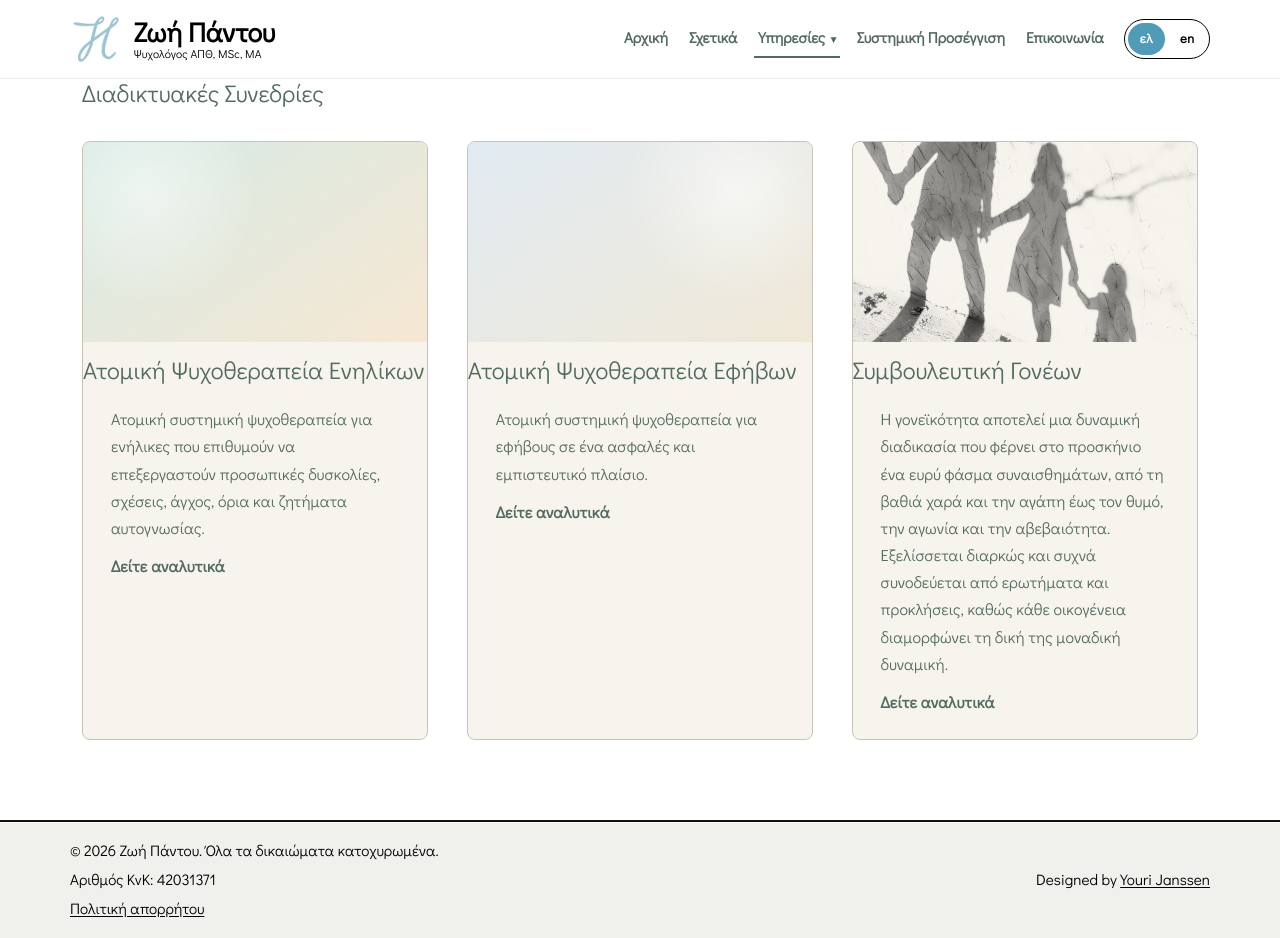
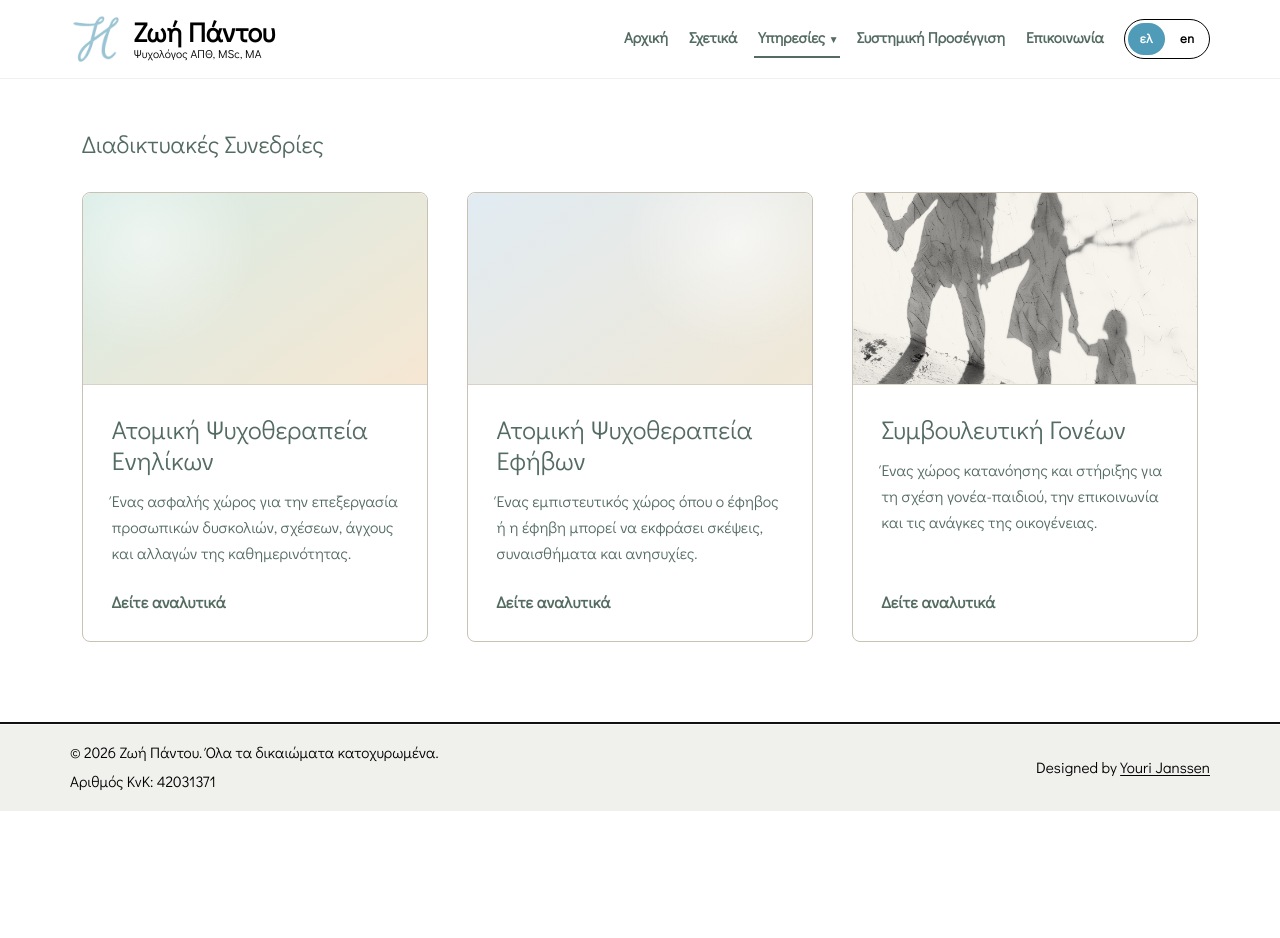
Before and after one commit to yourijanssen/ZoiWebsiteNextjs, a Next.js app: page /ypiresies in a window 1280 px wide. After the commit the page ends 811 px from the top, so only its background shows below. Built offline with nearby package versions, Linux system fonts and the light colour scheme.

Commit message:
Refine service pages and mobile navigation
- Add and localize adolescent psychotherapy content
- Update adult and parent counseling service copy
- Improve service layouts, styling, and responsive navigation
- Simplify service overview rendering

```diff
--- a/app/globals.css
+++ b/app/globals.css
@@ -2232,27 +2232,70 @@ body::after,
   font-weight: 700;
 }
 
-.service-card {
+.services-directory .service-card {
+  display: flex;
+  min-height: 100%;
+  flex-direction: column;
   padding: 0;
-}
-
-.service-card:hover {
-  transform: translateY(-4px);
-  box-shadow: 0 16px 32px rgba(35, 56, 67, 0.1);
-}
-
-.service-card h3,
-.service-card p,
-.service-card .text-link {
-  margin-inline: 1rem;
-}
-
-.service-card .text-link {
-  margin-bottom: 1rem;
-}
-
-.service-media {
+  background: #fff;
+  border-color: #c8c2b5;
+}
+
+/* Gives the services heading clear separation from the site header. */
+.services-directory {
+  padding-top: clamp(1.75rem, 4vw, 3.5rem);
+}
+
+.services-directory .service-card:hover {
+  transform: translateY(-3px);
+  border-color: #94a5b3;
+  box-shadow: 0 12px 26px rgba(35, 56, 67, 0.08);
+}
+
+.services-directory .service-card-content {
+  display: flex;
+  flex: 1;
+  min-width: 0;
+  flex-direction: column;
+  padding: clamp(1.35rem, 2.5vw, 1.8rem);
+}
+
+.services-directory .service-card h2,
+.services-directory .service-card p,
+.services-directory .service-card .text-link {
+  margin-inline: 0;
+}
+
+.services-directory .service-media {
+  flex: 0 0 auto;
+  min-height: 0;
+  height: clamp(10rem, 15vw, 12.5rem);
+  margin: 0;
   border-radius: var(--radius-lg) var(--radius-lg) 0 0;
+  border-bottom: 1px solid #d8d2c6;
+}
+
+.services-directory .service-card h2 {
+  margin: 0 0 0.85rem;
+  color: var(--text);
+  font-size: clamp(1.45rem, 2vw, 1.85rem);
+  line-height: 1.2;
+}
+
+.services-directory .service-card p {
+  margin: 0;
+  color: var(--text);
+  font-size: clamp(0.98rem, 1.1vw, 1.07rem);
+  line-height: 1.65;
+}
+
+.services-directory .service-card .text-link {
+  align-self: flex-start;
+  margin-top: auto;
+  padding-top: 1.5rem;
+  color: #536B61;
+  font-weight: 700;
+  line-height: 1.35;
 }
 
 .approach-copy,
@@ -2352,20 +2395,6 @@ body::after,
 .content-card,
 .contact-band {
   padding: clamp(1.8rem, 4vw, 3rem);
-}
-
-.service-card h3,
-.service-card p,
-.service-card .text-link {
-  margin-inline: clamp(1.25rem, 2.4vw, 1.75rem);
-}
-
-.service-card h3 {
-  margin-top: 1.25rem;
-}
-
-.service-card .text-link {
-  margin-bottom: 1.45rem;
 }
 
 .faq-list,
--- a/app/ypiresies/page.tsx
+++ b/app/ypiresies/page.tsx
@@ -45,7 +45,7 @@ export default async function ServicesPage({ searchParams }: ServicesPageProps)
   return (
     <SiteShell language={language}>
       <main className="site-main container">
-        <section className="services">
+        <section className="services services-directory">
           <header className="section-heading">
             <h1>{t.servicesHeading.title}</h1>
           </header>
@@ -56,6 +56,7 @@ export default async function ServicesPage({ searchParams }: ServicesPageProps)
                   className={`service-media service-media-${service.key}`}
                   aria-hidden="true"
                 />
+                <div className="service-card-content">
                   <h2>{service.title}</h2>
                   <p>{service.summary}</p>
                   {service.hasDetailPage !== false ? (
@@ -66,6 +67,7 @@ export default async function ServicesPage({ searchParams }: ServicesPageProps)
                       {t.servicesHeading.link}
                     </Link>
                   ) : null}
+                </div>
               </article>
             ))}
           </div>
--- a/components/site-shell.tsx
+++ b/components/site-shell.tsx
@@ -180,12 +180,6 @@ export function SiteShell({ language, children }: SiteShellProps) {
             <div className="footer-legal">
               <p className="footer-copy">{t.footerCopyright}</p>
               <p className="footer-registration">{t.footerKvk}</p>
-              <Link
-                className="footer-privacy-link"
-                href={withLanguage("/privacy", currentLang)}
-              >
-                {t.footerPrivacy}
-              </Link>
             </div>
             <p className="footer-credit">
               Designed by{" "}
--- a/lib/site-content.ts
+++ b/lib/site-content.ts
@@ -445,11 +445,11 @@ export const services = {
       slug: "atomiki-psychotherapeia",
       title: "Ατομική Ψυχοθεραπεία Ενηλίκων",
       summary:
-        "Ατομική συστημική ψυχοθεραπεία για ενήλικες που επιθυμούν να επεξεργαστούν προσωπικές δυσκολίες, σχέσεις, άγχος, όρια και ζητήματα αυτογνωσίας.",
+        "Ένας ασφαλής χώρος για την επεξεργασία προσωπικών δυσκολιών, σχέσεων, άγχους και αλλαγών της καθημερινότητας.",
       detailBody: [
-        "Η απόφαση για έναρξη ψυχοθεραπείας στην ενήλικη ζωή συμβαίνει συχνά σε περιόδους αλλαγών, συναισθηματικής πίεσης ή δυσκολιών στις σχέσεις. Στο ασφαλές θεραπευτικό πλαίσιο, η ίδια η συζήτηση γίνεται ο τόπος της αλλαγής, προσφέροντας τη δυνατότητα επαναδιήγησης και επανανοηματοδότησης της προσωπικής ιστορίας του ατόμου.",
-        "Μέσα από τη συστημική προσέγγιση, επιδιώκουμε να θέσουμε υπό αμφισβήτηση τις εσωτερικές κατασκευές, τους ρόλους και τα μοτίβα που συντηρούν το πρόβλημα. Διερευνούμε τον τρόπο με τον οποίο σχετίζεστε και επικοινωνείτε μέσα στα διάφορα συστήματα στα οποία ανήκετε (οικογενειακό, επαγγελματικό, κοινωνικό), καθώς και τον τρόπο με τον οποίο οι εσωτερικές σας αλλαγές επηρεάζουν το ευρύτερο πλαίσιο της ζωής σας.",
-        "Στόχος είναι η αμφισβήτηση των περιοριστικών πεποιθήσεων, η διεύρυνση της οπτικής και η ενδυνάμωση της προσωπικής ανθεκτικότητας, ώστε το άτομο να αναπτύσσει νέες στρατηγικές διαχείρισης και να κινείται με μεγαλύτερη ευελιξία απέναντι στις απαιτήσεις της ζωής.",
+        "Η απόφαση για έναρξη ψυχοθεραπείας στην ενήλικη ζωή λαμβάνεται συχνά σε περιόδους αλλαγών, συναισθηματικής πίεσης ή δυσκολιών στις σχέσεις. Σε εκείνες τις στιγμές συνήθως αναδύεται η ανάγκη για έναν χώρο αποδοχής και εσωτερικής φροντίδας. Στο ασφαλές θεραπευτικό πλαίσιο της ψυχοθεραπείας, η ίδια η συζήτηση γίνεται ο τόπος της αλλαγής, προσφέροντας τη δυνατότητα επαναδιήγησης και επανανοηματοδότησης της προσωπικής ιστορίας του ατόμου.",
+        "Μέσα από τη συστημική ψυχοθεραπεία, επιδιώκουμε να θέσουμε υπό αμφισβήτηση τις εσωτερικές κατασκευές, τους ρόλους και τα μοτίβα που συντηρούν το πρόβλημα. Διερευνούμε τον τρόπο με τον οποίο σχετίζεστε και επικοινωνείτε μέσα στα διάφορα συστήματα στα οποία ανήκετε (οικογενειακό, επαγγελματικό, κοινωνικό), καθώς και τον τρόπο με τον οποίο οι εσωτερικές σας αλλαγές επηρεάζουν το ευρύτερο πλαίσιο της ζωής σας.",
+        "Στόχος είναι η αμφισβήτηση των περιοριστικών πεποιθήσεων, η διεύρυνση της οπτικής και η ενδυνάμωση της προσωπικής σας ανθεκτικότητας, ώστε να αναπτύξετε νέες στρατηγικές διαχείρισης και να κινείστε με μεγαλύτερη ευελιξία απέναντι στις απαιτήσεις της ζωής.",
       ],
       points: [],
     },
@@ -458,10 +458,11 @@ export const services = {
       slug: "atomiki-psychotherapeia-efivon",
       title: "Ατομική Ψυχοθεραπεία Εφήβων",
       summary:
-        "Ατομική συστημική ψυχοθεραπεία για εφήβους σε ένα ασφαλές και εμπιστευτικό πλαίσιο.",
+        "Ένας εμπιστευτικός χώρος όπου ο έφηβος ή η έφηβη μπορεί να εκφράσει σκέψεις, συναισθήματα και ανησυχίες.",
       detailBody: [
-        "Η εφηβεία είναι μια περίοδος αλλαγών, αναζήτησης ταυτότητας και νέων σχέσεων με τον εαυτό και τους άλλους. Η ατομική ψυχοθεραπεία προσφέρει έναν ασφαλή χώρο όπου ο έφηβος μπορεί να εκφράσει σκέψεις, συναισθήματα και δυσκολίες με τον δικό του ρυθμό.",
-        "Μέσα από τη συστημική προσέγγιση, διερευνούμε μαζί τις σχέσεις και τα πλαίσια που επηρεάζουν την καθημερινότητα του εφήβου, όπως η οικογένεια, το σχολείο και οι φιλίες. Στόχος είναι η κατανόηση των αναγκών του, η ενίσχυση της αυτοπεποίθησης και η ανάπτυξη πιο λειτουργικών τρόπων διαχείρισης των προκλήσεων.",
+        "Η εφηβεία αποτελεί μια σημαντική περίοδο μετάβασης, κατά την οποία συντελούνται πολλές και διαφορετικές αλλαγές. Η μετάβαση αυτή συχνά φέρνει αναπροσαρμογές στους ρόλους και στις σχέσεις, ενώ πολλές προηγούμενες αντιλήψεις και νοηματοδοτήσεις επανεξετάζονται.",
+        "Στο ασφαλές θεραπευτικό πλαίσιο, δίνεται έμφαση στη δημιουργία μιας σχέσης εμπιστοσύνης, μέσα στην οποία ο έφηβος ή η έφηβη μπορεί να νιώσει ασφάλεια και ελευθερία να μοιραστεί σκέψεις, συναισθήματα, ανησυχίες και προβληματισμούς γύρω από ζητήματα που είναι σημαντικά για τον ίδιο ή την ίδια. Μέσα στις συνεδρίες, επιδιώκουμε την ενίσχυση της αυτοεκτίμησης και της συναισθηματικής ενδυνάμωσης, την επεξεργασία των συγκρούσεων και την αναγνώριση δυσλειτουργικών μοτίβων στις σχέσεις.",
+        "Η θεραπευτική διαδικασία μπορεί να λειτουργήσει σαν ένας χώρος εξερεύνησης, όπου ο έφηβος ή η έφηβη έχει τη δυνατότητα να δει τον εαυτό του και τις σχέσεις του μέσα από μια διαφορετική οπτική και να αναζητήσει νέους τρόπους σύνδεσης και επικοινωνίας.",
       ],
       points: [],
     },
@@ -470,7 +471,7 @@ export const services = {
       slug: "symvouleftiki-goneon",
       title: "Συμβουλευτική Γονέων",
       summary:
-        "Η γονεϊκότητα αποτελεί μια δυναμική διαδικασία που φέρνει στο προσκήνιο ένα ευρύ φάσμα συναισθημάτων, από τη βαθιά χαρά και την αγάπη έως τον θυμό, την αγωνία και την αβεβαιότητα. Εξελίσσεται διαρκώς και συχνά συνοδεύεται από ερωτήματα και προκλήσεις, καθώς κάθε οικογένεια διαμορφώνει τη δική της μοναδική δυναμική.",
+        "Ένας χώρος κατανόησης και στήριξης για τη σχέση γονέα-παιδιού, την επικοινωνία και τις ανάγκες της οικογένειας.",
       detailBody: [
         "Η γονεϊκότητα αποτελεί μια δυναμική διαδικασία που φέρνει στο προσκήνιο ένα ευρύ φάσμα συναισθημάτων, από τη βαθιά χαρά και την αγάπη έως τον θυμό, την αγωνία και την αβεβαιότητα. Εξελίσσεται διαρκώς και συχνά συνοδεύεται από ερωτήματα και προκλήσεις, καθώς κάθε οικογένεια διαμορφώνει τη δική της μοναδική δυναμική. Η συμβουλευτική γονέων προσφέρει έναν χώρο όπου μπορείτε να σταθείτε σε αυτές τις δυσκολίες με περισσότερη κατανόηση και λιγότερη ενοχή.",
         "Μέσα από τη συστημική προσέγγιση, εξετάζουμε τη σχέση γονέα-παιδιού μέσα στο ευρύτερο οικογενειακό και κοινωνικό πλαίσιο. Διερευνούμε τον τρόπο με τον οποίο επικοινωνείτε, τις ανάγκες που εκφράζονται μέσα από τη συμπεριφορά, τα μοτίβα αλληλεπίδρασης που μπορεί να έχουν διαμορφωθεί και τον τρόπο με τον οποίο οι αλλαγές σε ένα μέλος της οικογένειας μπορούν να επηρεάσουν ολόκληρο το σύστημα.",
@@ -499,11 +500,11 @@ export const services = {
       slug: "atomiki-psychotherapeia",
       title: "Individual Psychotherapy for Adults",
       summary:
-        "Individual systemic psychotherapy for adults who want to explore personal difficulties, relationships, anxiety, boundaries and self-awareness.",
+        "A safe space to explore personal difficulties, relationships, anxiety and the changes of everyday life.",
       detailBody: [
-        "The decision to begin psychotherapy in adult life often arises during periods of change, emotional pressure or difficulties in relationships. Within a safe therapeutic setting, the conversation itself becomes the place of change, offering an opportunity to retell and reframe a person’s personal story.",
-        "Through a systemic approach, we aim to question the inner constructions, roles and patterns that maintain the problem. We explore how you relate and communicate within the different systems you belong to — family, work and social — and how your inner changes affect the wider context of your life.",
-        "The aim is to question limiting beliefs, broaden perspective and strengthen personal resilience, so that you can develop new coping strategies and move with greater flexibility in response to life’s demands.",
+        "The decision to begin psychotherapy in adult life is often made during periods of change, emotional pressure or difficulties in relationships. In those moments, a need for a space of acceptance and inner care often emerges. Within the safe therapeutic framework of psychotherapy, the conversation itself becomes the place of change, offering an opportunity to retell and reframe a person’s personal story.",
+        "Through systemic psychotherapy, we aim to question the inner constructions, roles and patterns that maintain the problem. We explore how you relate and communicate within the different systems you belong to — family, work and social — and how your inner changes affect the wider context of your life.",
+        "The aim is to question limiting beliefs, broaden perspective and strengthen your personal resilience, so that you can develop new coping strategies and move with greater flexibility in response to life’s demands.",
       ],
       points: [],
     },
@@ -512,10 +513,11 @@ export const services = {
       slug: "atomiki-psychotherapeia-efivon",
       title: "Individual Psychotherapy for Adolescents",
       summary:
-        "Individual systemic psychotherapy for adolescents in a safe and confidential setting.",
+        "A confidential space where adolescents can express their thoughts, feelings and concerns.",
       detailBody: [
-        "Adolescence is a period of change, identity exploration and new relationships with oneself and others. Individual psychotherapy offers a safe space where an adolescent can express thoughts, feelings and difficulties at their own pace.",
-        "Through a systemic approach, we explore together the relationships and contexts that affect the adolescent’s everyday life, including family, school and friendships. The aim is to understand their needs, strengthen confidence and develop more helpful ways of responding to challenges.",
+        "Adolescence is an important period of transition, during which many different changes take place. This transition often brings adjustments to roles and relationships, while earlier views and meanings are reconsidered.",
+        "Within a safe therapeutic setting, the focus is on building a trusting relationship in which the adolescent can feel secure and free to share thoughts, feelings, concerns and questions about matters that are important to them. During sessions, we work to strengthen self-esteem and emotional resilience, process conflicts and recognise unhelpful relationship patterns.",
+        "The therapeutic process can become a space for exploration, where the adolescent can view themselves and their relationships from a different perspective and seek new ways of connecting and communicating.",
       ],
       points: [],
     },
@@ -524,7 +526,7 @@ export const services = {
       slug: "symvouleftiki-goneon",
       title: "Parent Counseling",
       summary:
-        "Parenthood is a dynamic process that brings a wide range of emotions to the forefront, from deep joy and love to anger, anxiety and uncertainty. It evolves continuously and is often accompanied by questions and challenges, as every family shapes its own unique dynamics.",
+        "A space for understanding and support around the parent-child relationship, communication and the needs of the family.",
       detailBody: [
         "Parenthood is a dynamic process that brings a wide range of emotions to the forefront, from deep joy and love to anger, anxiety and uncertainty. It evolves continuously and is often accompanied by questions and challenges, as every family shapes its own unique dynamics. Parent counseling offers a space in which you can approach these difficulties with greater understanding and less guilt.",
         "Through a systemic approach, we explore the parent-child relationship within the wider family and social context. We examine the way you communicate, the needs expressed through behavior, patterns of interaction that may have developed, and how changes in one family member can affect the whole system.",
```
Lines whose indentation alone changed are shown as unchanged.
